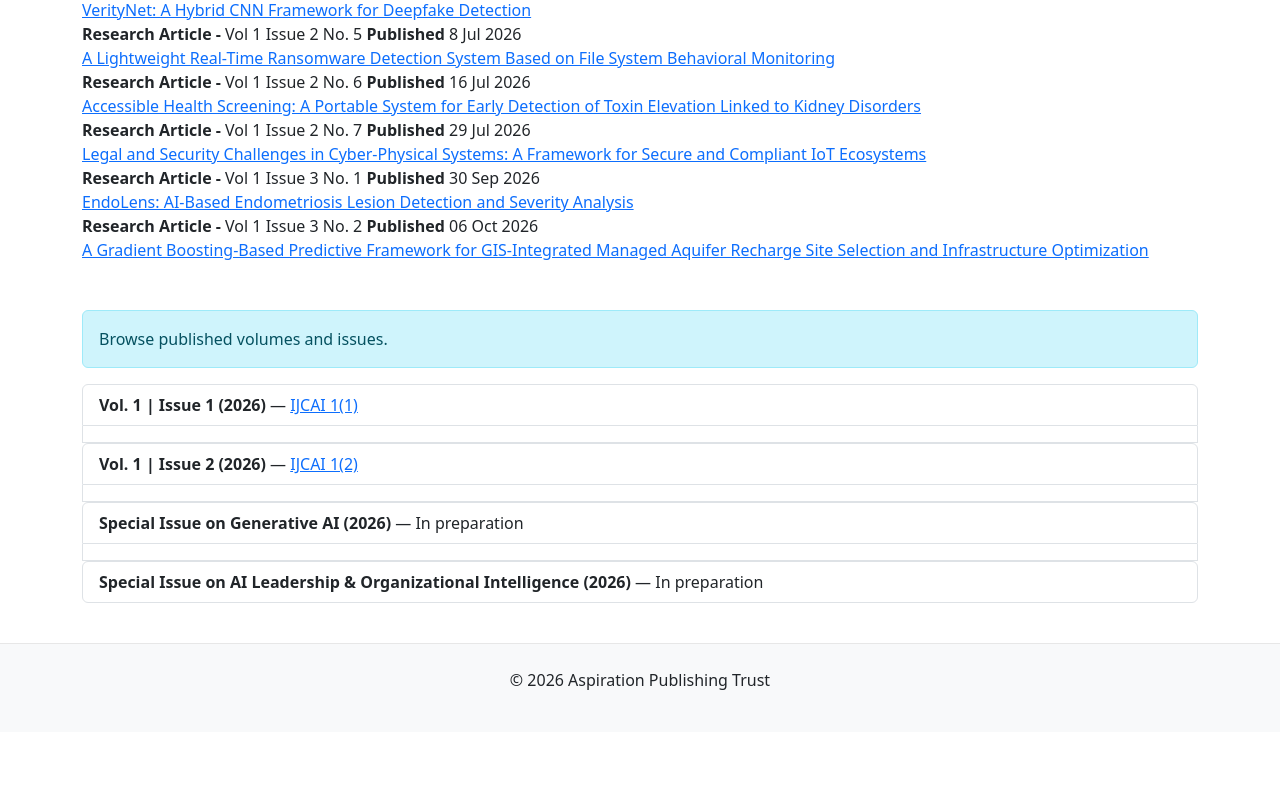
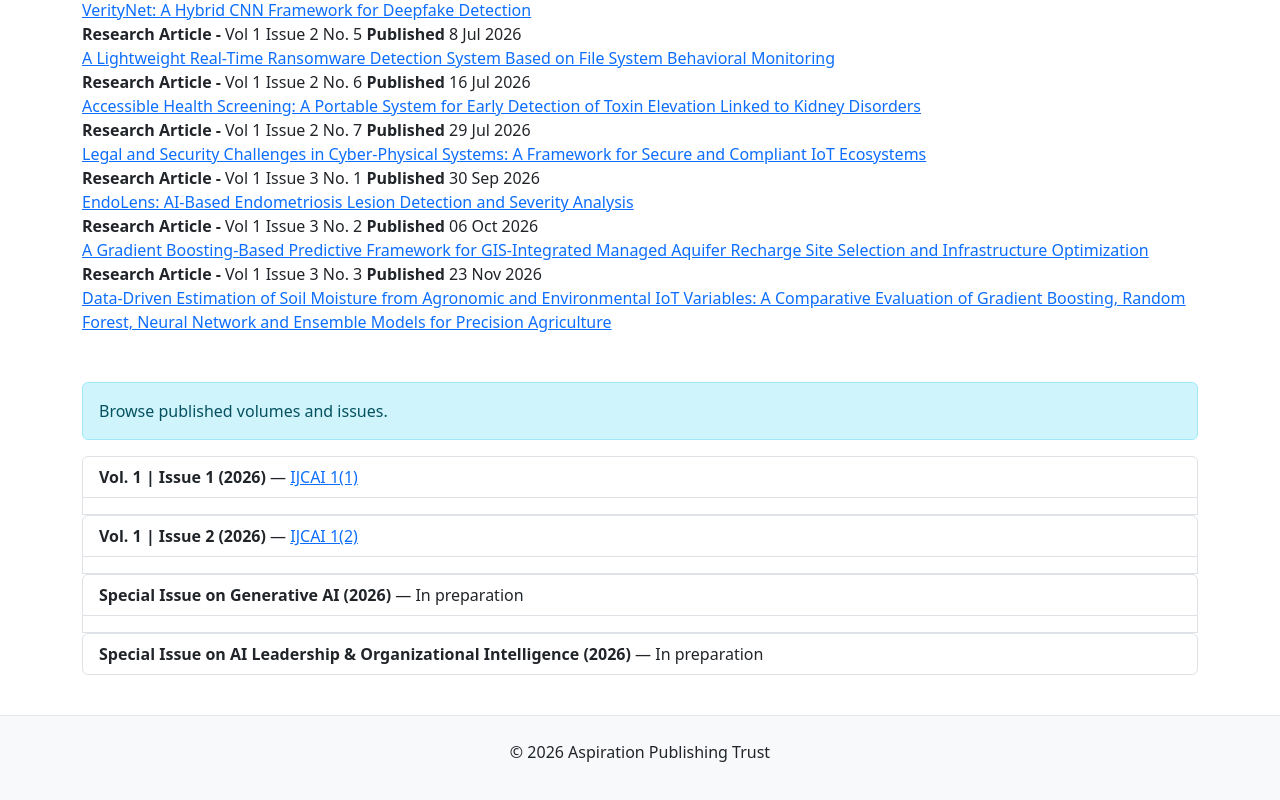
Before and after one commit to aspirationpublishingtrust-cpu/IJCAI-website, a plain HTML site: page archives.html in a window 1280 px wide. Shown: the part 812-1612 px from the top of the page. Before the commit the page ends 1544 px from the top, so only its background shows below. Drawn offline with nearby package versions, Linux system fonts and the light colour scheme.

Commit message:
Fix HTML formatting and update article links

```diff
--- a/archives.html
+++ b/archives.html
@@ -259,6 +259,17 @@
       A Gradient Boosting-Based Predictive Framework for GIS-Integrated Managed Aquifer Recharge Site Selection and Infrastructure Optimization
     </span>
   </a>
+	    <!-- Paper 17 -->
+<a href="article.html?id=IJCAI-Vol1-Issue3-3"
+     class="list-group-item list-group-item-action"
+     target="_blank"
+     rel="noopener noreferrer">
+
+    <strong>Research Article - </strong> Vol 1 Issue 3 No. 3 <strong>Published </strong>23 Nov 2026<br>
+    <span class="text-primary text-decoration-underline">
+      Data-Driven Estimation of Soil Moisture from Agronomic and Environmental IoT Variables: A Comparative Evaluation of Gradient Boosting, Random Forest, Neural Network and Ensemble Models for Precision Agriculture
+    </span>
+  </a>
 </div>
 </div>
     <br></br>
```
